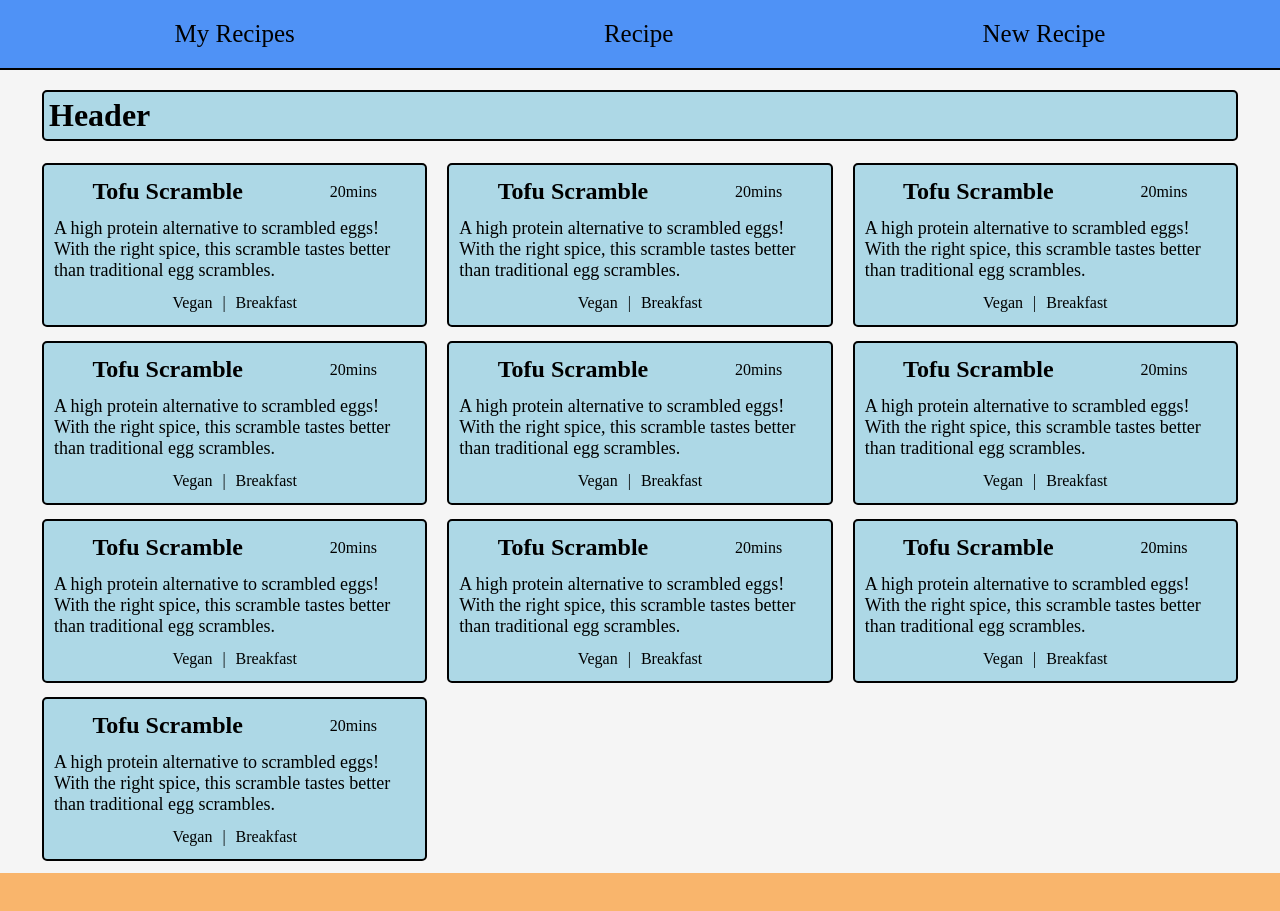
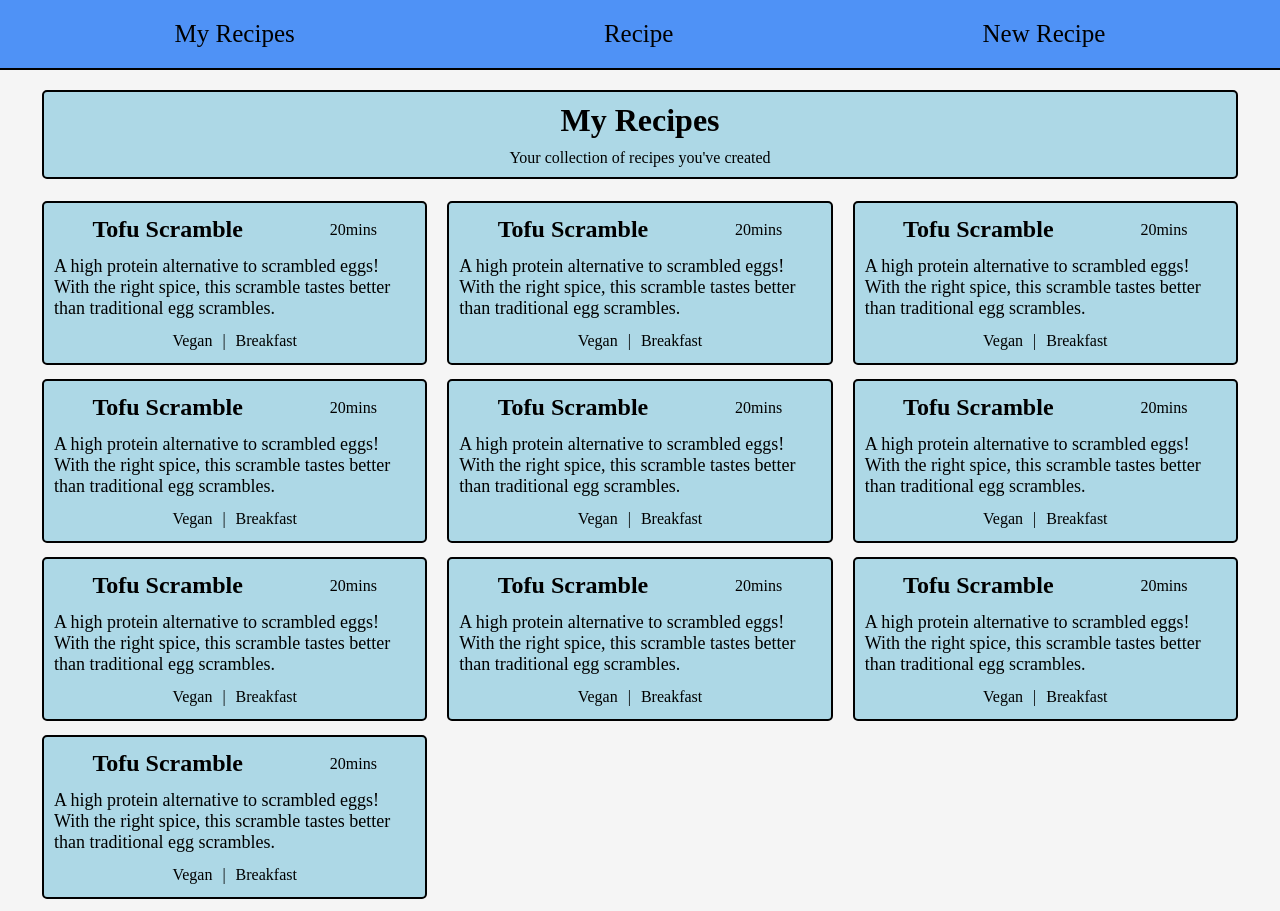
Before and after one commit to biggersmatt/jumptorecipe, a React (Create React App) app: page /myrecipes in a window 1280 px wide. Before the commit the page ends 873 px from the top, so only its background shows below. Built offline with nearby package versions, Linux system fonts and the light colour scheme.

Commit message:
Updates header on myrecipes

```diff
--- a/src/App.css
+++ b/src/App.css
@@ -35,6 +35,9 @@ a:hover {
 .justify-center {
   justify-content: center;
 }
+.flex-end {
+  justify-content: flex-end;
+}
 .space-around {
   justify-content: space-around;
 }
--- a/src/components/MyRecipes/Header.jsx
+++ b/src/components/MyRecipes/Header.jsx
@@ -1,7 +1,8 @@
 export default function Header() {
   return (
-    <div className="header border radius padding">
-      <h1>Header</h1>
+    <div className="header flex column align-center border radius padding">
+      <h1 className="padding">My Recipes</h1>
+      <p className='padding'>Your collection of recipes you've created</p>
     </div>
   )
 }
```
